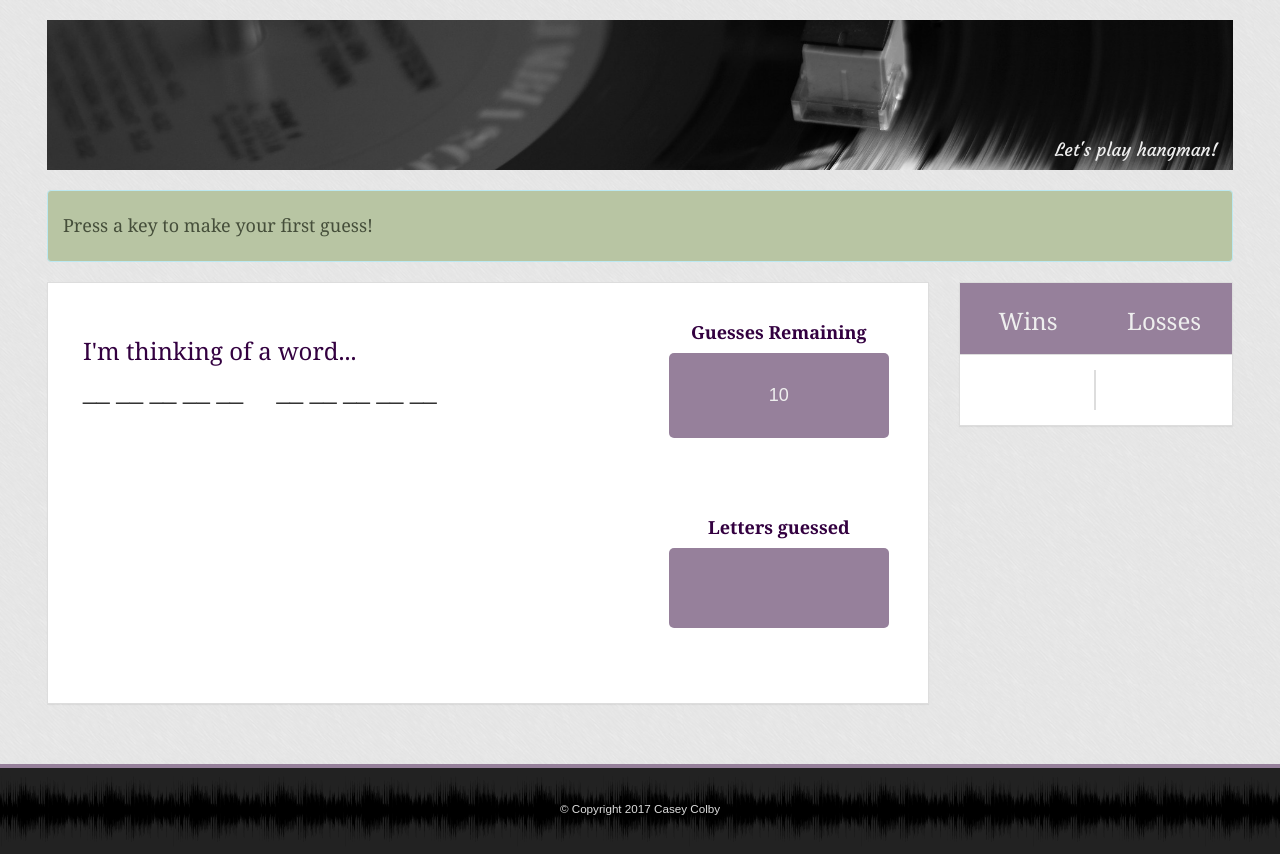
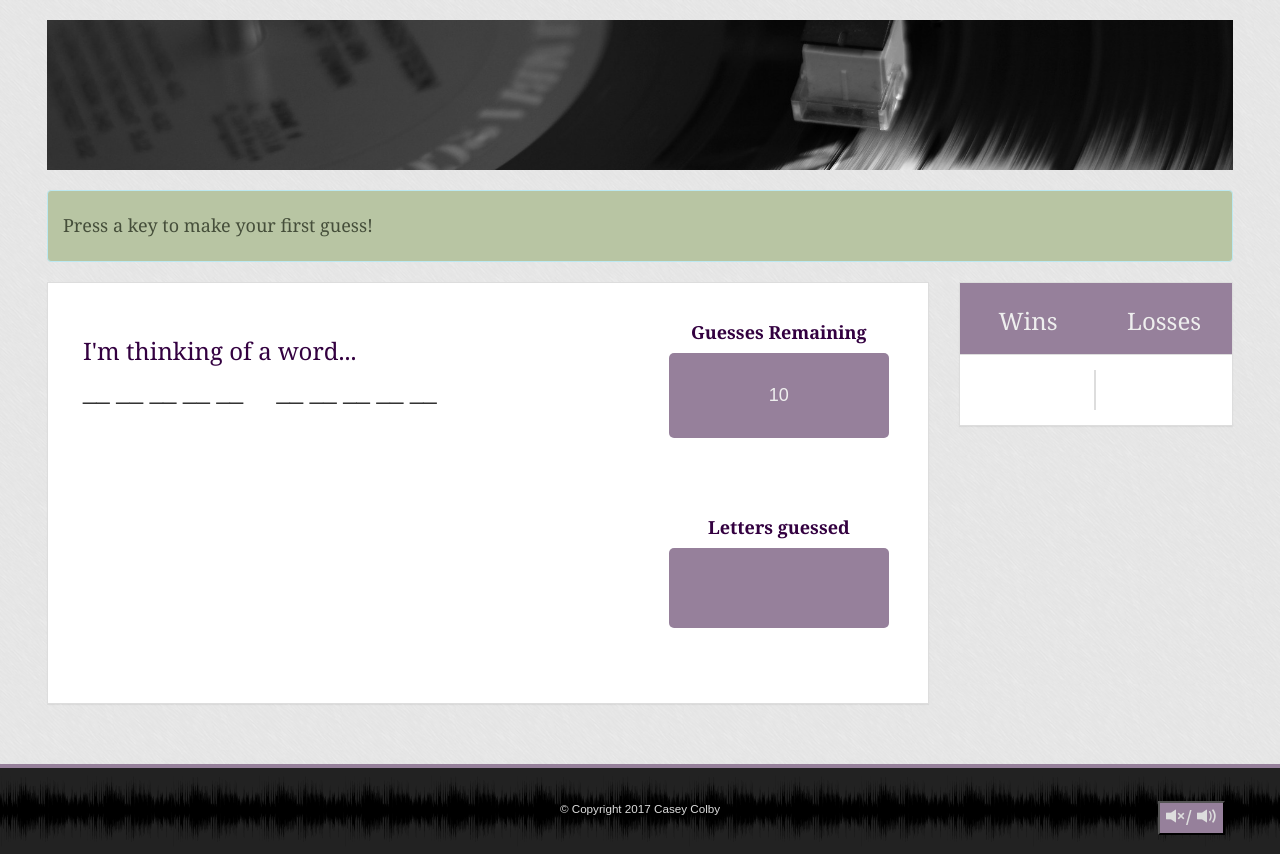
Before and after one commit to cecolby11/Hangman-Game, a PHP site: page / in a window 1280 px wide. Run offline with PHP 8.4, Linux system fonts and the light colour scheme.

Commit message:
removing console logs, adding audio

```diff
--- a/assets/css/style.css
+++ b/assets/css/style.css
@@ -118,14 +118,14 @@ h1, h2, h3, h4, h5, h6 {
   max-height: 150px;
   object-fit: cover;
 }
-.photo_narrow h2 {
+/*audio*/
+.button-audio {
+  background: #96809B;
   z-index: 2;
-  padding: 0;
-  margin: 0;
   position: absolute;
-  bottom:10px;
-  right: 15px;
-  font-size: 18px;
-  font-family: 'Courgette', cursive;
-  color: #eee;
+  right: 0;
+  font-size: 20px;
 }
+.button-audio .glyphicon{
+  font-size: 20px;
+}
--- a/assets/javascript/game.js
+++ b/assets/javascript/game.js
@@ -7,6 +7,7 @@ var browser = {
   "welcomeText": "Press a key to make your first guess!",
   "loseText": "You're out of guesses! Press any key to begin a new game.",
   "winText": "Great job! Press any key to begin a new game.",
+  "audioMuted": false,
 
   updateScoreOnScreen: function(){
     var element1 = document.getElementById("winsDisplay");
@@ -18,7 +19,7 @@ var browser = {
   updateWordOnScreen: function(){
     var element = document.getElementById("wordBeingGuessed");
     element.textContent = setup.wordProgressDisplay.join(" ");
-    element.style.color=""; //reset from red to css
+    element.style.color = ""; //reset from red to the css instructions
   },
 
   updateGuessesRemOnScreen: function() {
@@ -47,6 +48,37 @@ var browser = {
     var element = document.getElementById("wordBeingGuessed");
     element.textContent = setup.computerChoice;
     element.style.color = "red";
+  },
+
+  updateAudio: function() {
+    var element1 = document.getElementById("audio_source");
+    var element2 = document.getElementById("audio");
+    if(this.audioMuted){
+      element2.volume = 0.0;
+    } else {
+      element2.volume = 0.1;
+    }
+
+    if(setup.computerChoice.toLowerCase()==="ella fitzgerald"){
+      element1.src = "assets/audio/The_Lady_Is_a_Tramp.m4a";
+      element2.load();
+      element2.play();
+    }
+    if(setup.computerChoice.toLowerCase()==="louis armstrong"){
+      element1.src = "assets/audio/Wonderful_World.m4a";
+      element2.load();
+      element2.play();
+    }
+  },
+
+  muteAudio: function() {
+    browser.audioMuted = !browser.audioMuted;
+    var element2 = document.getElementById("audio");
+    if(this.audioMuted){
+      element2.volume = 0.0;
+    } else {
+      element2.volume = 0.1;
+    }
   }
 
 };
@@ -76,7 +108,6 @@ var setup = {
     this.computerChoiceIndex = this.wordOptions.indexOf(this.computerChoice);
     // guesses will be lowercase, make computer choice lower after storing index.
     this.computerChoice = this.computerChoice.toLowerCase();
-    console.log("computer choice: " + this.computerChoice);
   },
 
   fillWithBlanks: function() {
@@ -190,6 +221,8 @@ var gameplay = {
       browser.instructionHidden = false; //show
       browser.showHideInstruction(browser.winText); //show
 
+      browser.updateAudio();
+
       //update losses onscreen
       setup.winCounter++;
       browser.updateScoreOnScreen();
@@ -200,7 +233,7 @@ var gameplay = {
     else if(setup.guessesRemaining === 0) {
       browser.instructionHidden = false; //show
       browser.showHideInstruction(browser.loseText); //show
-
+      browser.updateAudio();
       browser.revealAnswer();
       //update losses onscreen
       setup.lossCounter++;
@@ -229,7 +262,6 @@ document.onkeyup = function(e) {
     var playerGuess = e.key;
     // just in case they capitalized guess
     var playerGuess = playerGuess.toLowerCase();
-    console.log("player input: " + playerGuess);
 
     // check that key code is allowable. if so, returns true
     if(gameplay.validateInput(e)){
--- a/index.html
+++ b/index.html
@@ -23,7 +23,6 @@
           <div class="col-md-12">
             <div class="photo_narrow">
               <img src="assets/images/vinyl.jpg" alt="vinyl photo">
-              <h2>Let's play hangman!</h2>
             </div>
           </div>
         </div>
@@ -140,6 +139,11 @@
         <div class="col-md-12">
           <!-- &#169; is character reference for copyright symbol -->
           &#169; Copyright 2017 Casey Colby
+          <audio id="audio">
+            <source id="audio_source" src="" type="audio/mpeg">
+          </audio>
+          <button class="button button-default btn-md
+          button-audio" onclick="browser.muteAudio()"><span class="glyphicon glyphicon-volume-off" aria-hidden="true"></span>/ <span class="glyphicon glyphicon-volume-up" aria-hidden="true"></span></button>
         </div>
       </div>
       <!-- /.row  -->
```
Also changed, not shown: 2 other files.
